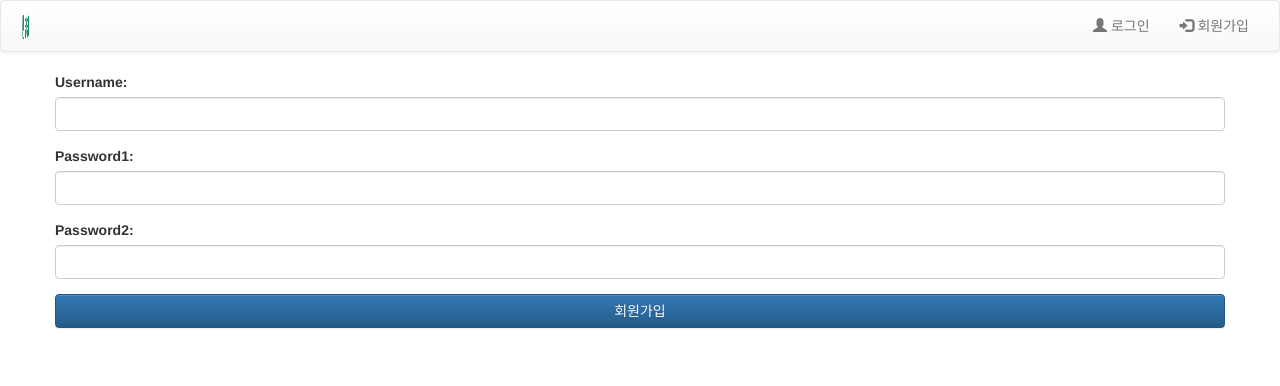
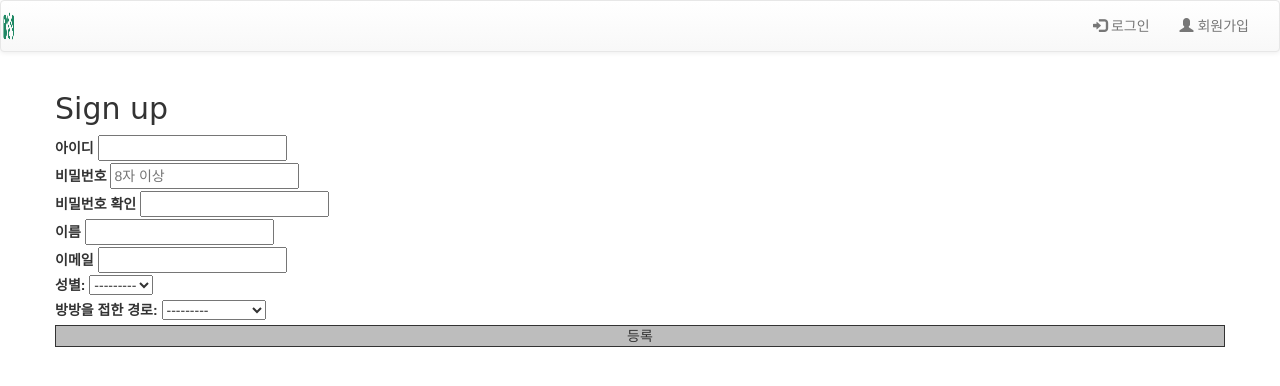
Before and after one commit to ksh-jsx/django_study, a Django app: page /signup/ in a window 1280 px wide. Shown: the top 386 px of the page. Run offline with Django 3.2, Linux system fonts and the light colour scheme; some libraries are stand-ins or nearby versions.

Commit message:
커스텀 로그인 구현

```diff
--- a/blog/forms.py
+++ b/blog/forms.py
@@ -1,6 +1,7 @@
 from django import forms
 from django.contrib.auth import get_user_model
-from .models import Post,Tags,Comment
+from django.contrib.auth.forms import (UserCreationForm, UserChangeForm)
+from .models import Post,Tags,Comment,CustomUser
 
 User = get_user_model()
 
@@ -16,56 +17,20 @@ class TagForm(forms.ModelForm):
         model = Tags
         fields = ('tag',)
 
-
 class CommentForm(forms.ModelForm):
 
     class Meta:
         model = Comment
         fields = ('text',)
 
-class SignupForm(forms.Form):
-    username = forms.CharField(
-        widget=forms.TextInput(
-            attrs={
-                'class': 'form-control',
-            }
-        )
-    )
-    password1 = forms.CharField(
-        widget=forms.PasswordInput(
-            attrs={
-                'class': 'form-control',
-            }
-        )
-    )
-    # 비밀번호 확인을 위한 필드
-    password2 = forms.CharField(
-        widget=forms.PasswordInput(
-            attrs={
-                'class': 'form-control',
-            }
-        )
-    )
+class CustomUserCreationForm(UserCreationForm):
 
-    # username필드의 검증에 username이 이미 사용중인지 여부 검사
-    def clean_username(self):
-        username = self.cleaned_data['username']
-        if User.objects.filter(username=username).exists():
-            raise forms.ValidationError('아이디가 이미 사용중입니다')
-        return username
+    class Meta(UserCreationForm.Meta):
+        model = CustomUser
+        fields = ('username','name', 'email', 'gender', 'job')
 
-    # password1와 password2의 값이 일치하는지 유효성 검사
-    def clean_password2(self):
-        password1 = self.cleaned_data['password1']
-        password2 = self.cleaned_data['password2']
-        if password1 != password2:
-            raise forms.ValidationError('비밀번호와 비밀번호 확인란의 값이 일치하지 않습니다')
-        return password2
+class CustomUserChangeForm(UserChangeForm):
 
-    # 자신이 가진 username과 password를 사용해서 유저 생성 후 반환하는 메서드
-    def signup(self):
-        if self.is_valid():
-            return User.objects.create_user(
-                username=self.cleaned_data['username'],
-                password=self.cleaned_data['password2']
-            )
+    class Meta:
+        model = CustomUser
+        fields = ('username','name', 'email', 'gender', 'job')
--- a/blog/models.py
+++ b/blog/models.py
@@ -1,8 +1,10 @@
 from django.db import models
 from django.utils import timezone
+from django.contrib.auth.models import AbstractUser
+from django.conf import settings
 
 class Post(models.Model):
-    author = models.ForeignKey('auth.User', on_delete=models.CASCADE)
+    author = models.ForeignKey(settings.AUTH_USER_MODEL, on_delete=models.CASCADE)
     title = models.CharField(max_length=200)
     text = models.TextField()
     age = models.IntegerField()
@@ -34,3 +36,20 @@ class Comment(models.Model):
 
 class Tags(models.Model):
     tag = models.CharField(max_length=10)
+
+class CustomUser(AbstractUser):
+    GENDERS = (
+        ('M', '남성'),
+        ('W', '여성'),
+    )
+    gender = models.CharField(verbose_name='성별', max_length=1, choices=GENDERS)
+    name = models.CharField(verbose_name='이름', max_length=10)
+    Access_path = (
+        ('a', 'SNS'),
+        ('b', '네이버 광고'),
+        ('c', '학교 커뮤니티'),
+        ('d', '교내홍보팀'),
+        ('e', '오픈카톡방'),
+        ('f', '기타'),
+    )
+    job = models.CharField(verbose_name='직업', max_length=1, choices=Access_path)
--- a/blog/static/css/blog.css
+++ b/blog/static/css/blog.css
@@ -1,5 +1,5 @@
-#headerImg{width:50%;padding:0;padding-left:20px;height: 50px}
-#headerImg > img{width:25%;height:100%;}
+#headerImg{width:50%;padding:0;padding-left:0px;height: 50px}
+#headerImg > img{width:35%;height:100%;}
 html, body {height: 100%;margin: 0;padding: 0;background-color: #ffffff; animation-duration: 2s;animation-name:opacity;}
 
 
--- a/blog/templates/blog/base.html
+++ b/blog/templates/blog/base.html
@@ -12,6 +12,7 @@
         <script type="text/javascript" src="//dapi.kakao.com/v2/maps/sdk.js?appkey=c32c1763e65921610b0b14021a17138f&libraries=services"></script>
         <script type="text/javascript" src="{% static 'js/blog.js' %}"></script>
         <script type="text/javascript" src="{% static 'js/kakao.js' %}"></script>
+        <script src="https://maxcdn.bootstrapcdn.com/bootstrap/3.4.0/js/bootstrap.min.js"></script>
 
     </head>
     <body style="margin: 0">
@@ -28,13 +29,13 @@
                 <div class="collapse navbar-collapse" id="myNavbar">
                     <ul class="nav navbar-nav navbar-right">
                         {% if user.is_authenticated %}
-                            <li><a href="/info"><span class="glyphicon glyphicon-user"></span> 내 정보 {{ user.username }}</a></li>
-                            <li><a href="{% url 'email_to_admin' %}">email_to_admin</a></li>
-		                    <li><a href="{% url 'logout' %}">Log out</a></li>
-                            <li><a href="{% url 'post_new' %}"><span class="glyphicon glyphicon-plus"></span></a></li>
+                            <li><a href="/info"><span class="glyphicon glyphicon-user"></span> 내 정보 - {{ user.username }}</a></li>
+                            <li><a href="{% url 'email_to_admin' %}"><span class="glyphicon glyphicon-envelope"></span> 문의사항</a></li>
+		                    <li><a href="{% url 'logout' %}"><span class="glyphicon glyphicon-log-out"></span> 로그아웃</a></li>
+                            <li><a href="{% url 'post_new' %}"><span class="glyphicon glyphicon-plus"></span> 글쓰기</a></li>
                         {% else %}
-                            <li><a href="{% url 'login' %}"><span class="glyphicon glyphicon-user"></span> 로그인</a></li>
-                		    <li><a href="{% url 'signup' %}"><span class="glyphicon glyphicon-log-in"></span> 회원가입</a></li>
+                            <li><a href="{% url 'login' %}"><span class="glyphicon glyphicon-log-in"></span> 로그인</a></li>
+                		    <li><a href="{% url 'signup' %}"><span class="glyphicon glyphicon-user"></span> 회원가입</a></li>
                         {% endif %}
                     </ul>
                 </div>
--- a/blog/templates/registration/signup.html
+++ b/blog/templates/registration/signup.html
@@ -2,27 +2,55 @@
 
 {% block title %}Signup{% endblock %}
 {% block content %}
-<div class="signup">
-	<form action="" method="post" autocomplete="off">
-		{% csrf_token %}
-		{% for field in signup_form %}
-			<div class="form-group{% if field.errors %} has-error{% endif %}">
-				{{ field.label_tag }}
-				{{ field }}
-				{% if field.errors %}
-					{% for error in field.errors %}
-					<span class="help-block">{{ error }}</span>
-					{% endfor %}
-				{% endif %}
-			</div>
-		{% endfor %}
+<h2>Sign up</h2>
+    <form method="post" autocomplete="off">
+        {% csrf_token %}
 
-		{% if signup_form.non_field_errors %}
-			{% for error in login_form.non_field_errors %}
-			<p class="text-danger"><b>{{ error }}</b></p>
-			{% endfor %}
-		{% endif %}
-		<button class="btn btn-primary btn-block">회원가입</button>
-	</form>
-</div>
+        <label for="id_username">아이디</label>
+        {{form.username}}
+        {% if form.username.errors%}
+            <div>중복된 아이디입니다.</div>
+        {%else%}
+        <br>
+        {%endif%}
+
+        <label for="id_password1">비밀번호</label>
+        <input type="password" name="password1" id="id_password1" placeholder="8자 이상">
+        <br>
+        <label for="id_password2">비밀번호 확인</label>
+        <input type="password" name="password2" id="id_password2">
+        <br>
+        <label for="id_name">이름</label>
+        {{form.name}}
+        {{ form.name.errors }}
+        <br>
+        <label for="id_email">이메일</label>
+        {{form.email}}
+        {{ form.email.errors }}
+        <br>
+        <label for="id_gender">성별:</label>
+        {{form.gender}}
+        {{ form.gender.errors }}
+        <br>
+        <label for="id_job">방방을 접한 경로:</label>
+        {{form.job}}
+        {{ form.job.errors }}
+        <br>
+        <div id="submitDiv" onclick="check_password()" style="border:1px solid;cursor:pointer;background-color: #bdbdbd;text-align: center">등록</div>
+        <button type="submit" id="submitBtn" style="display: none">등록</button>
+    </form>
+    <script>
+        function check_password()
+        {
+            if(document.getElementById('id_password2').value ===document.getElementById('id_password1').value)
+            {
+                document.getElementById("submitBtn").click();
+            }
+            else
+            {
+                alert('비밀번호를 다시 확인해주세요')
+                document.getElementById("id_password1").focus();
+            }
+        }
+    </script>
 {% endblock %}
--- a/blog/urls.py
+++ b/blog/urls.py
@@ -1,4 +1,5 @@
 from django.urls import path,re_path
+from django.views.generic import TemplateView
 from . import views
 
 
@@ -11,6 +12,7 @@ urlpatterns = [
     re_path(r'^post/(?P<pk>\d+)/remove/$', views.post_remove, name='post_remove'),
     re_path(r'^post/(?P<pk>\d+)/comment/$', views.add_comment_to_post, name='add_comment_to_post'),
     re_path(r'^email_to_admin/$', views.email_to_admin, name='email_to_admin'),
-    re_path(r'^signup/$', views.signup, name='signup'),
+    path('signup/', views.SignUp.as_view(), name='signup'),
+    path('signup_success/', TemplateView.as_view(template_name='registration/signup_success.html'), name='signup_success'),
     path('test', views.test, name='test'),
 ]
--- a/blog/views.py
+++ b/blog/views.py
@@ -2,12 +2,14 @@ from django.shortcuts import render
 from django.utils import timezone
 from .models import Post,Tags,Comment
 from django.shortcuts import render, get_object_or_404
-from .forms import PostForm,TagForm,CommentForm,SignupForm
+from .forms import PostForm,TagForm,CommentForm,CustomUserCreationForm
 from django.shortcuts import redirect
 from django.db.models import F,Count
 from django.contrib.auth.decorators import login_required
 from django.contrib.auth.models import User
 from django.contrib import auth
+from django.urls import reverse_lazy
+from django.views import generic
 
 def post_list(request):
     posts = Post.objects.filter(published_date__lte=timezone.now()).order_by('published_date')
@@ -71,21 +73,12 @@ def add_comment_to_post(request, pk):
         form = CommentForm()
     return render(request, 'blog/add_comment_to_post.html', {'form': form})
 
-def signup(request):
-    if request.method == 'POST':
-        signup_form = SignupForm(request.POST)
-        # 유효성 검증에 통과한 경우 (username의 중복과 password1, 2의 일치 여부)
-        if signup_form.is_valid():
-            # SignupForm의 인스턴스 메서드인 signup() 실행, 유저 생성
-            signup_form.signup()
-            return redirect('post_list')
-    else:
-        signup_form = SignupForm()
 
-    context = {
-        'signup_form': signup_form,
-    }
-    return render(request, 'registration/signup.html', context)
+class SignUp(generic.CreateView):
+    form_class = CustomUserCreationForm
+    success_url = reverse_lazy('signup_success')
+    template_name = 'registration/signup.html'
+
 
 def test(request):
     if request.method == "POST":
--- a/mysite/settings.py
+++ b/mysite/settings.py
@@ -41,6 +41,8 @@ INSTALLED_APPS = [
     'django.contrib.staticfiles',
     'blog',
 ]
+
+AUTH_USER_MODEL = 'blog.CustomUser'
 
 MIDDLEWARE = [
     'django.middleware.security.SecurityMiddleware',
--- a/mysite/urls.py
+++ b/mysite/urls.py
@@ -15,12 +15,14 @@ Including another URLconf
 """
 from django.conf.urls import include, url
 from django.contrib import admin
-
+from django.urls import (path, include)
 from django.contrib.auth import views
 from django.contrib.auth.views import LoginView,LogoutView
 
 urlpatterns = [
     url(r'^admin/', admin.site.urls),
+    path('user/', include('blog.urls')),
+    path('user/', include('django.contrib.auth.urls')),
     url(r'^accounts/login/$',  LoginView.as_view(), name='login'),
     url(r'^accounts/logout/$', LogoutView.as_view(), name='logout', kwargs={'next_page': '/'}),
     url(r'', include('blog.urls')),
```
Also changed, not shown: blog/admin.py (+30 -2 lines), blog/templates/registration/signup_success.html (added, +9 -0 lines), blog/migrations/0001_initial.py, blog/migrations/0002_comment.py (deleted), db.sqlite3.
